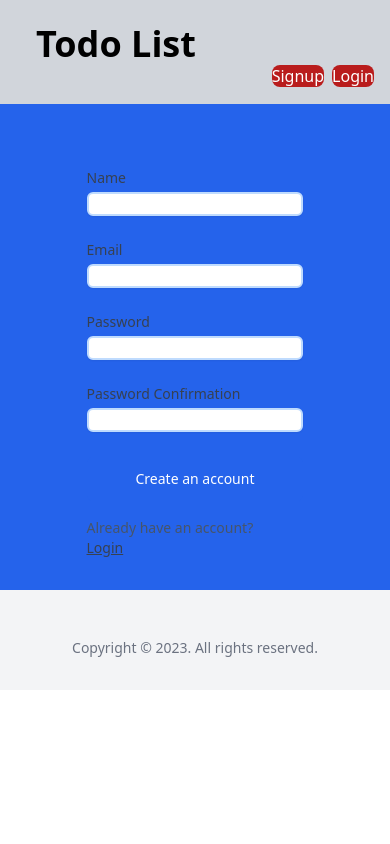
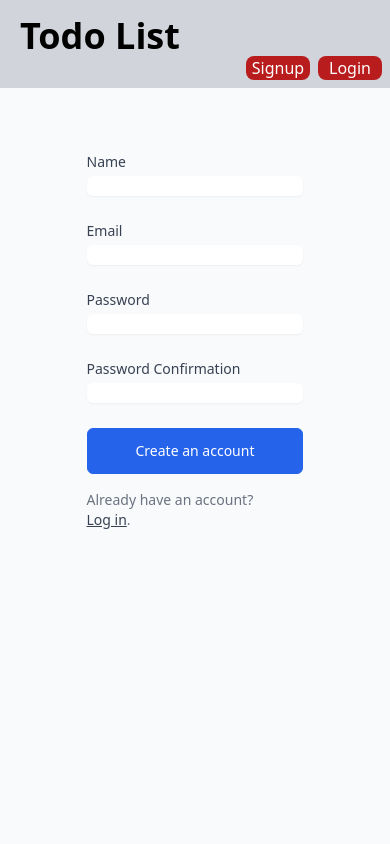
Before and after one commit to farhanjmohamed/todo-practice-frontend, a React (Vite) app: page /signup2 in a window 390 px wide. Shown: the top 844 px of the page. Built offline with nearby package versions, Linux system fonts and the light colour scheme.

Commit message:
tailwind changes

```diff
--- a/src/App.jsx
+++ b/src/App.jsx
@@ -8,7 +8,7 @@ import { SignupAgain } from "./SignupAgain";
 
 function App() {
   return (
-    <div>
+    <div className="dark:bg-slate-700 dark:text-white bg-slate-50 text-black overflow-hidden">
       <Header />
       <BrowserRouter>
         <Routes>
--- a/src/Footer.jsx
+++ b/src/Footer.jsx
@@ -1,11 +1,11 @@
 export function Footer() {
   return (
     <div>
-      <footer className="bg-gray-100">
+      <footer className="bg-slate-200">
         <div className="mx-auto max-w-screen-xl px-4 py-8 sm:px-6 lg:px-8">
-          <div className="sm:flex sm:items-center sm:justify-between">
+          <div className="sm:flex sm:items-center sm:justify-center">
             <p className="mt-4 text-center text-sm text-gray-500 lg:mt-0 lg:text-right">
-              Copyright &copy; {new Date().getFullYear()}. All rights reserved.
+              Todo List &copy; {new Date().getFullYear()}. All rights reserved.
             </p>
           </div>
         </div>
--- a/src/Header.jsx
+++ b/src/Header.jsx
@@ -2,18 +2,18 @@ import { LogoutLink } from "./Logout";
 
 export function Header() {
   return (
-    <div className="bg-gray-300 p-4">
-      <p className="text-4xl font-extrabold ml-5 mt-2">
+    <div className="bg-gray-300 ">
+      <p className="text-4xl text-black font-extrabold ml-5 pt-4">
         <a href="/">Todo List</a>
       </p>
 
       {localStorage.jwt === undefined ? (
         <>
-          <div className="text-right">
-            <a className=" mt-2 bg-red-700 w-16 text-white rounded-lg " href="/signup">
+          <div className="flex justify-end pb-2 pr-2">
+            <a className=" bg-red-700 w-16 text-center text-white rounded-lg " href="/signup">
               Signup
             </a>
-            <a className=" ml-2 bg-red-700 w-20 text-white rounded-lg" href="/login">
+            <a className=" ml-2 bg-red-700 w-16 text-center text-white rounded-lg" href="/login">
               Login
             </a>
           </div>
--- a/src/Home.jsx
+++ b/src/Home.jsx
@@ -34,11 +34,11 @@ export function Home() {
   useEffect(handleTodosIndex, []);
 
   return (
-    <div className="bg-slate-700 h-auto min-h-screen w-screen">
+    <div className="  h-auto min-h-screen w-screen">
       {localStorage.jwt === undefined ? (
         <>
-          <div>
-            <p className="text-center text-4xl text-white">sign in to see content</p>
+          <div className="flex justify-center pt-96">
+            <p className="text-center text-4xl font-bold text-white">sign in to see content</p>
           </div>
         </>
       ) : (
--- a/src/Login.jsx
+++ b/src/Login.jsx
@@ -20,7 +20,7 @@ export function Login() {
         axios.defaults.headers.common["Authorization"] = "Bearer " + response.data.jwt;
         localStorage.setItem("jwt", response.data.jwt);
         event.target.reset();
-        window.location.href = "/"; // Change this to hide a modal, redirect to a specific page, etc.
+        window.location.href = "/";
       })
       .catch((error) => {
         console.log(error.response);
@@ -29,7 +29,8 @@ export function Login() {
   };
 
   return (
-    <div id="login" className="w-screen h-auto min-h-screen">
+    <div className="w-screen h-auto min-h-screen">
+      <div id="login" className="">
         <h1>Login</h1>
         <ul>
           {errors.map((error) => (
@@ -48,5 +49,6 @@ export function Login() {
           </button>
         </form>
       </div>
+    </div>
   );
 }
--- a/src/SignupAgain.jsx
+++ b/src/SignupAgain.jsx
@@ -1,8 +1,9 @@
 export function SignupAgain() {
   return (
-    <section>
-      <div className="lg:grid lg:min-h-screen lg:grid-cols-auto bg-slate-200">
-        <main className="bg-blue-600 flex items-center justify-center px-8 py-8 sm:px-12 lg:col-span-7 lg:px-16 lg:py-12 xl:col-span-6">
+    <div>
+      <section className="bg-slate-50 min-h-screen h-auto w-screen">
+        <main className="flex items-center justify-center px-8 py-8 sm:px-12 lg:col-span-7 lg:px-16 lg:py-12 xl:col-span-6">
+          <div className="max-w-xl lg:max-w-3xl">
             <form action="#" className="mt-8 grid grid-cols-6 gap-6">
               <div className="col-span-6">
                 <label htmlFor="Name" className="block text-sm font-medium text-gray-700">
@@ -13,7 +14,7 @@ export function SignupAgain() {
                   type="text"
                   id="Name"
                   name="name"
-                className="mt-1 w-full rounded-md border-blue-200 border-2 bg-white text-sm text-gray-700 shadow-sm"
+                  className="mt-1 w-full rounded-md border-gray-200 bg-white text-sm text-gray-700 shadow-sm"
                 />
               </div>
 
@@ -26,7 +27,7 @@ export function SignupAgain() {
                   type="email"
                   id="Email"
                   name="email"
-                className="mt-1 w-full rounded-md border-blue-200 border-2  bg-white text-sm text-gray-700 shadow-sm"
+                  className="mt-1 w-full rounded-md border-gray-200 bg-white text-sm text-gray-700 shadow-sm"
                 />
               </div>
 
@@ -39,7 +40,7 @@ export function SignupAgain() {
                   type="password"
                   id="Password"
                   name="password"
-                className="mt-1 w-full rounded-md border-blue-200 border-2  bg-white text-sm text-gray-700 shadow-sm"
+                  className="mt-1 w-full rounded-md border-gray-200 bg-white text-sm text-gray-700 shadow-sm"
                 />
               </div>
 
@@ -52,29 +53,28 @@ export function SignupAgain() {
                   type="password"
                   id="PasswordConfirmation"
                   name="password_confirmation"
-                className="mt-1 w-full rounded-md border-blue-200 border-2  bg-white text-sm text-gray-700 shadow-sm"
+                  className="mt-1 w-full rounded-md border-gray-200 bg-white text-sm text-gray-700 shadow-sm"
                 />
               </div>
 
               <div className="col-span-6 sm:flex sm:items-center sm:gap-4">
-              <button
-                type="submit"
-                className="inline-block shrink-0 rounded-md border border-blue-600 bg-blue-600 px-12 py-3 text-sm font-medium text-white transition hover:bg-transparent hover:text-blue-600 focus:outline-none focus:ring active:text-blue-500"
-              >
+                <button className="inline-block shrink-0 rounded-md border border-blue-600 bg-blue-600 px-12 py-3 text-sm font-medium text-white transition hover:bg-transparent hover:text-blue-600 focus:outline-none focus:ring active:text-blue-500">
                   Create an account
                 </button>
 
-              <p className="mt-4 text-sm text-slate-600 sm:mt-0">
+                <p className="mt-4 text-sm text-gray-500 sm:mt-0">
                   Already have an account?
                   <br />
                   <a href="/login" className="text-gray-700 underline">
-                  Login
+                    Log in
                   </a>
+                  .
                 </p>
               </div>
             </form>
+          </div>
         </main>
+      </section>
     </div>
-    </section>
   );
 }
```
Lines whose indentation alone changed are shown as unchanged.
